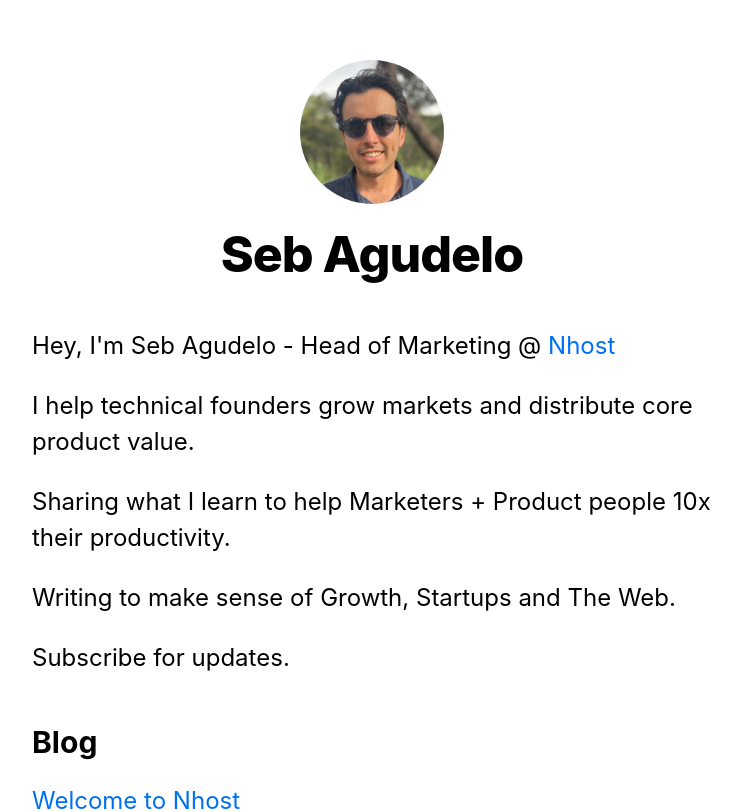
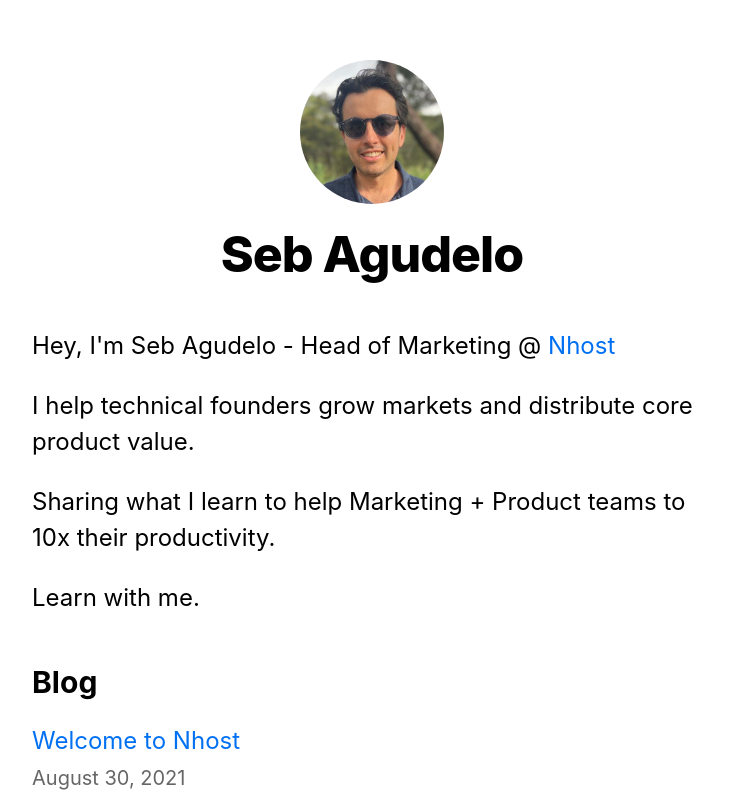
Before and after one commit to sebagudelo/sebagudelo, a Next.js app: page / in a window 1280 px wide. Shown: the top 811 px of the page, without its empty margins (268-1008 px from the left). Built offline with nearby package versions, Linux system fonts and the light colour scheme.

Commit message:
updated about me

```diff
--- a/pages/index.js
+++ b/pages/index.js
@@ -17,9 +17,8 @@ export default function Home({ allPostsData }) {
         <p>Hey, I'm Seb Agudelo - Head of Marketing @ {' '}
           <a href="https://nhost.io">Nhost</a></p>
         <p>I help technical founders grow markets and distribute core product value.</p>
-        <p>Sharing what I learn to help Marketers + Product people 10x their productivity. </p>
-          <p>Writing to make sense of Growth, Startups and The Web.</p>
-        <p> Subscribe for updates.</p>
+        <p>Sharing what I learn to help Marketing + Product teams to 10x their productivity. </p>
+        <p>Learn with me.</p>
 
       </section>
 
```
